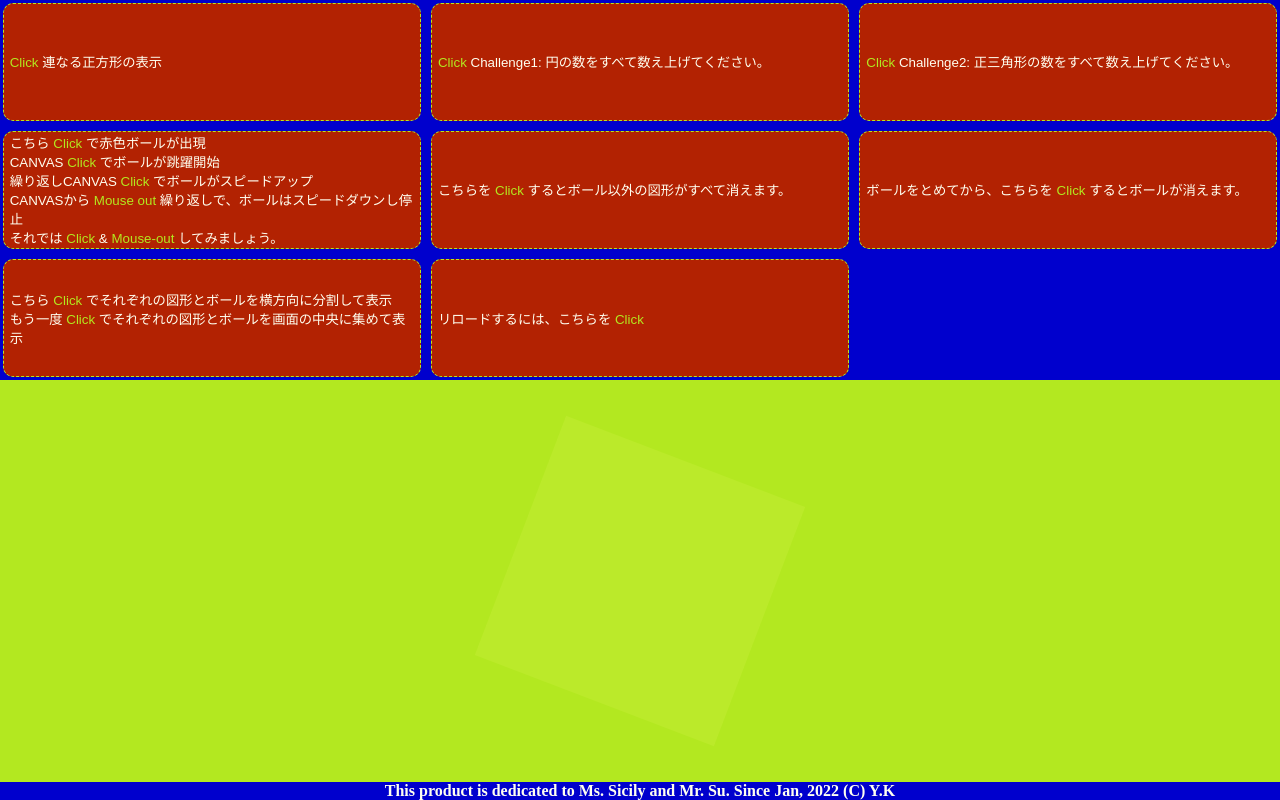
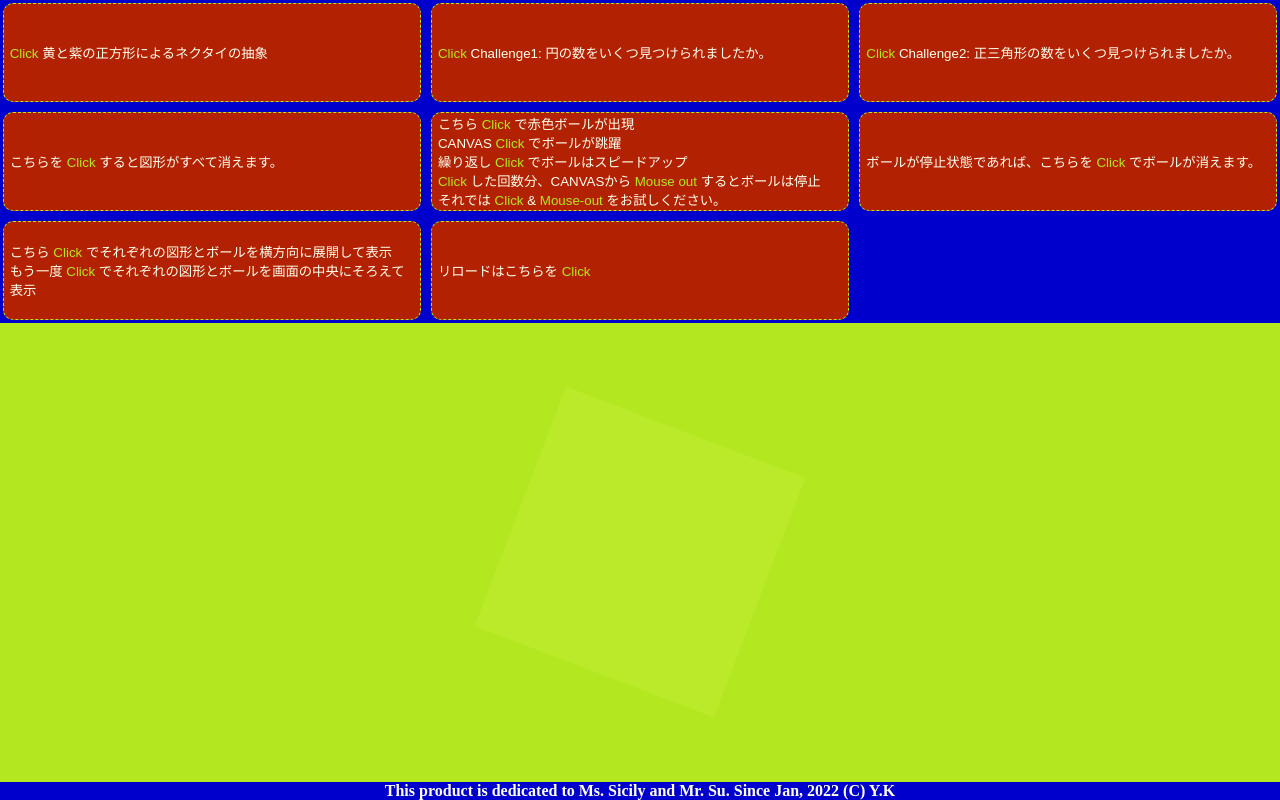
Before and after one commit to solaris0051/canvasESMeducated, a website: page index.html in a window 1280 px wide. Drawn offline with Linux system fonts and the light colour scheme.

Commit message:
phrasing changed.

```diff
--- a/index.html
+++ b/index.html
@@ -22,40 +22,40 @@
     <div class="wrapper">
       <header>
         <button class="square" type="button">
-          <span>Click</span> 連なる正方形の表示
+          <span>Click</span> 黄と紫の正方形によるネクタイの抽象
         </button>
         <button class="circle" type="button">
-          <span>Click</span> Challenge1: 円の数をすべて数え上げてください。
+          <span>Click</span> Challenge1: 円の数をいくつ見つけられましたか。
         </button>
         <button class="triangle" type="button">
           <span>Click</span> Challenge2:
-          正三角形の数をすべて数え上げてください。
+          正三角形の数をいくつ見つけられましたか。
         </button>
+				<button class="clear_canvas1_4" type="button">
+					こちらを <span>Click</span> すると図形がすべて消えます。
+				</button>
         <button class="action" type="button">
           こちら <span>Click</span> で赤色ボールが出現<br />
-          CANVAS <span>Click</span> でボールが跳躍開始<br />
-          繰り返しCANVAS <span>Click</span> でボールがスピードアップ<br />
-          CANVASから
-          <span>Mouse out</span> 繰り返しで、ボールはスピードダウンし停止<br />
-          それでは <span>Click</span> & <span>Mouse-out</span> してみましょう。
-        </button>
-        <button class="clear_canvas1_4" type="button">
-          こちらを <span>Click</span> するとボール以外の図形がすべて消えます。
+          CANVAS <span>Click</span> でボールが跳躍<br />
+          繰り返し <span>Click</span> でボールはスピードアップ<br />
+          <span>Click</span> した回数分、CANVASから
+          <span>Mouse out</span> するとボールは停止<br />
+          それでは <span>Click</span> & <span>Mouse-out</span> をお試しください。
         </button>
         <button class="clear_canvas5" type="button">
-          ボールをとめてから、こちらを
-          <span>Click</span> するとボールが消えます。
+          ボールが停止状態であれば、こちらを
+          <span>Click</span> でボールが消えます。
         </button>
         <button class="splitter" type="button">
           こちら
           <span>Click</span>
-          でそれぞれの図形とボールを横方向に分割して表示<br />
+          でそれぞれの図形とボールを横方向に展開して表示<br />
           もう一度
           <span>Click</span>
-          でそれぞれの図形とボールを画面の中央に集めて表示
+          でそれぞれの図形とボールを画面の中央にそろえて表示
         </button>
         <button class="relo" type="button">
-          リロードするには、こちらを <span>Click</span>
+          リロードはこちらを <span>Click</span>
         </button>
       </header>
       <main>
```
